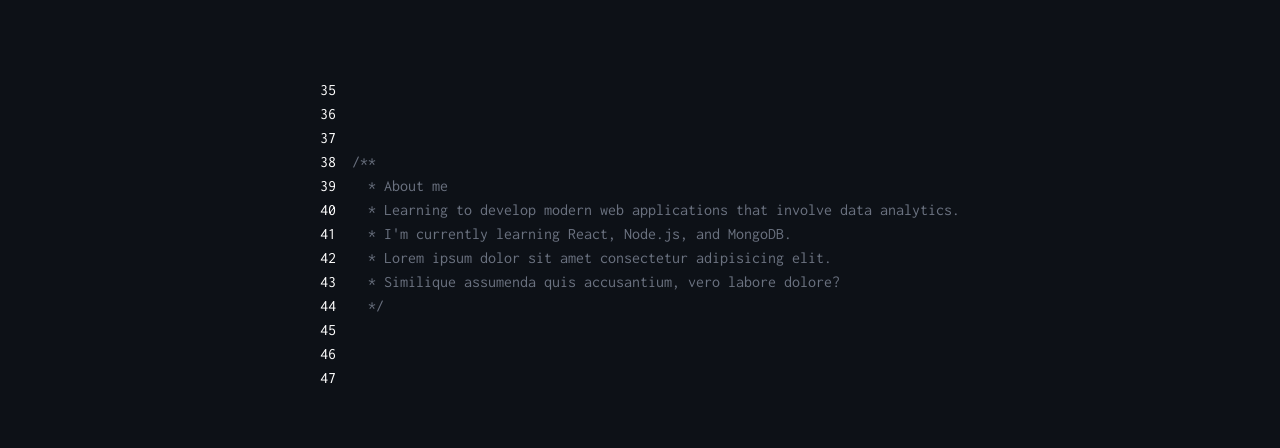
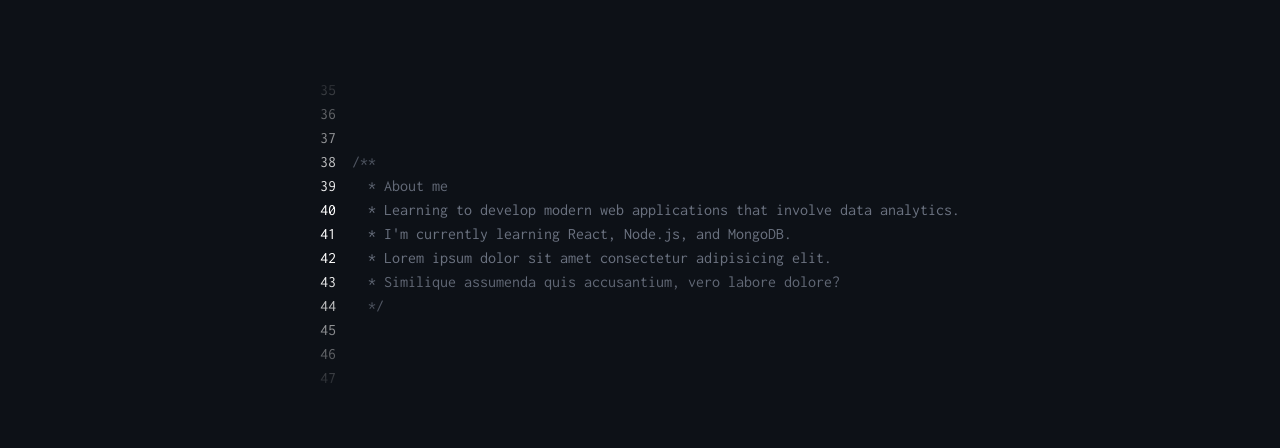
Before and after one commit to mzapf/portfolio, a React (Vite) app: page /about in a window 1280 px wide. Shown: the part 150-598 px from the top of the page. Built offline with nearby package versions, Linux system fonts and the light colour scheme.

Commit message:
habemus gradientes

```diff
--- a/src/components/CodeEditor.jsx
+++ b/src/components/CodeEditor.jsx
@@ -17,14 +17,17 @@ const CodeEditor = ({ content }) => {
 
     return (
         <div className="p-2 text-gray-500 relative overflow-x-scroll">
-            <div className="absolute top-0 left-0 p-2">{lineNumbers}</div>
-            <div className="pl-8 whitespace-pre-wrap">
+            <div className="absolute top-0 left-0 p-2 z-10">{lineNumbers}</div>
+            <div className="pl-8 whitespace-pre-wrap relative z-10">
                 {blankLines}
                 {lines.map((line, index) => (
                     <div key={index}>{line}</div>
                 ))}
                 {blankLines}
             </div>
+
+            <div className="absolute top-0 left-0 right-0 h-32 bg-gradient-to-b from-custom-gray to-transparent pointer-events-none z-20"></div>
+            <div className="absolute bottom-0 left-0 right-0 h-32 bg-gradient-to-t from-custom-gray to-transparent pointer-events-none z-20"></div>
         </div>
     )
 }
```
